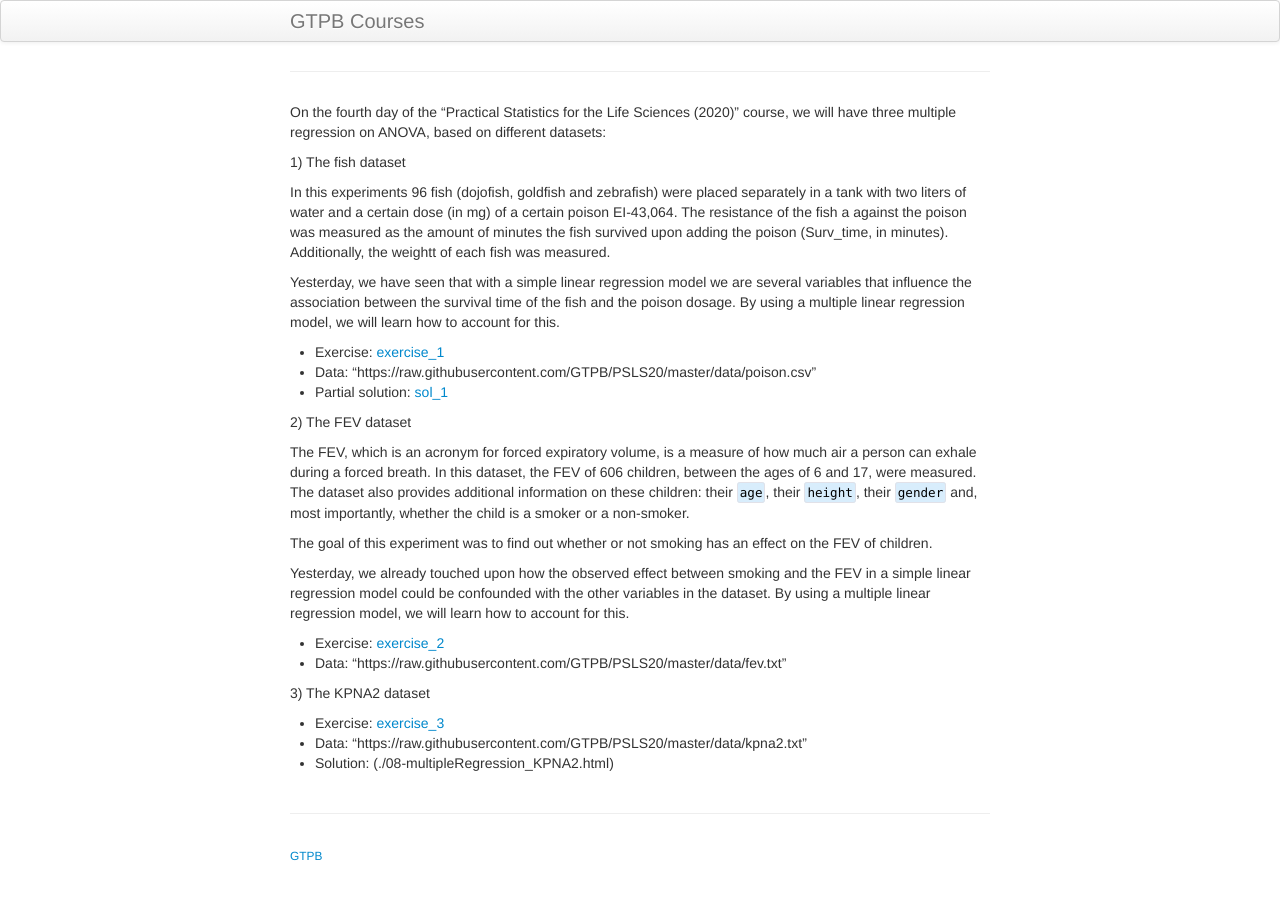
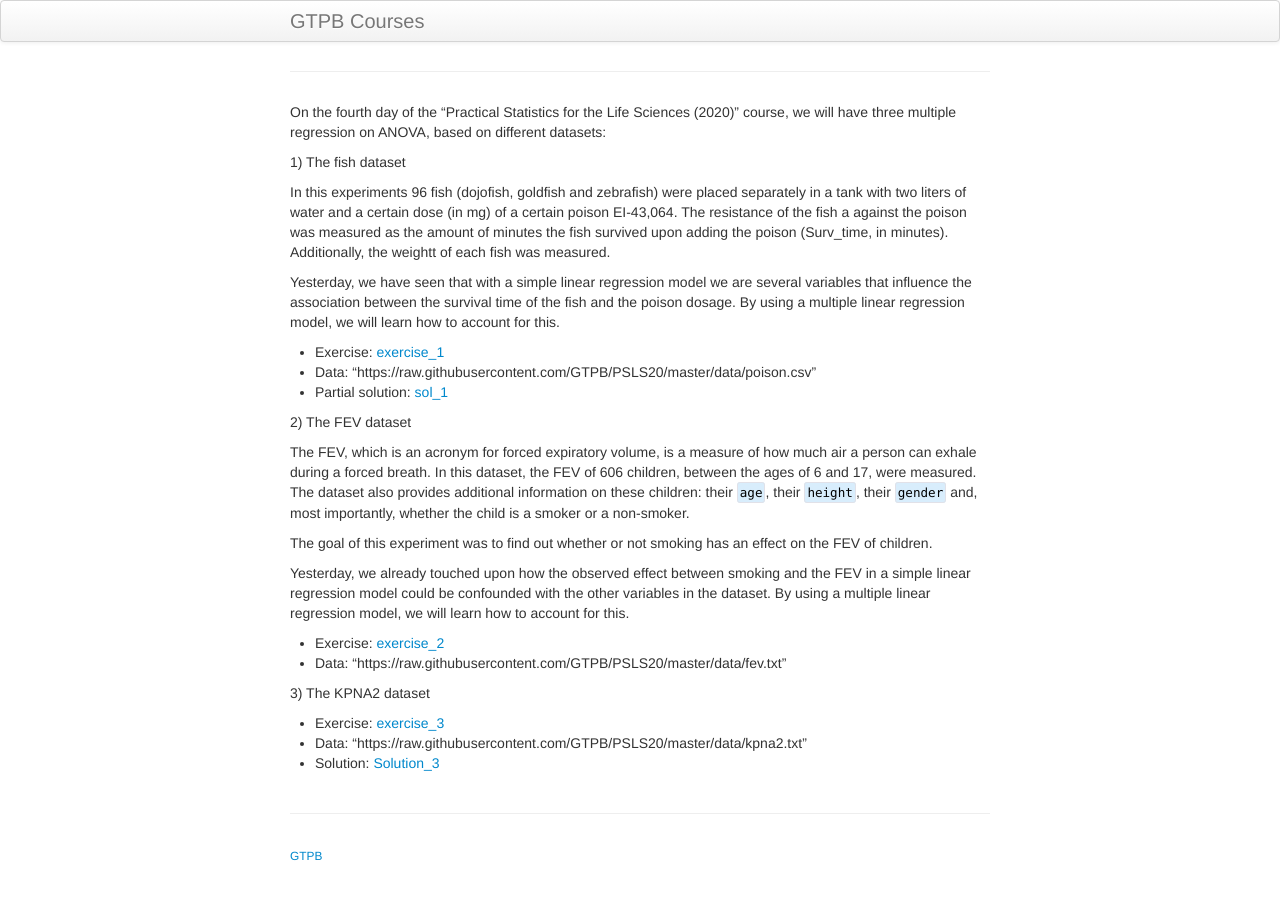
Before and after one commit to GTPB/PSLS20, a Jekyll site: the page built from pages/08_multipleRegression.md, in a window 1280 px wide. Built offline with Jekyll 4.4.1, drawn with Linux system fonts in a browser that asks for light colours; our own code applies the rules of GitHub Pages for plain Markdown files.

Commit message:
add solution kpna2 and make visible

```diff
--- a/pages/08_multipleRegression.md
+++ b/pages/08_multipleRegression.md
@@ -36,4 +36,4 @@ how to account for this.
 
 - Exercise: [exercise_3](./08-multipleRegression_KPNA2_half.html)
 - Data: "https://raw.githubusercontent.com/GTPB/PSLS20/master/data/kpna2.txt"
-- Solution: (./08-multipleRegression_KPNA2.html)
+- Solution: [Solution_3](./08-multipleRegression_KPNA2.html)
```
